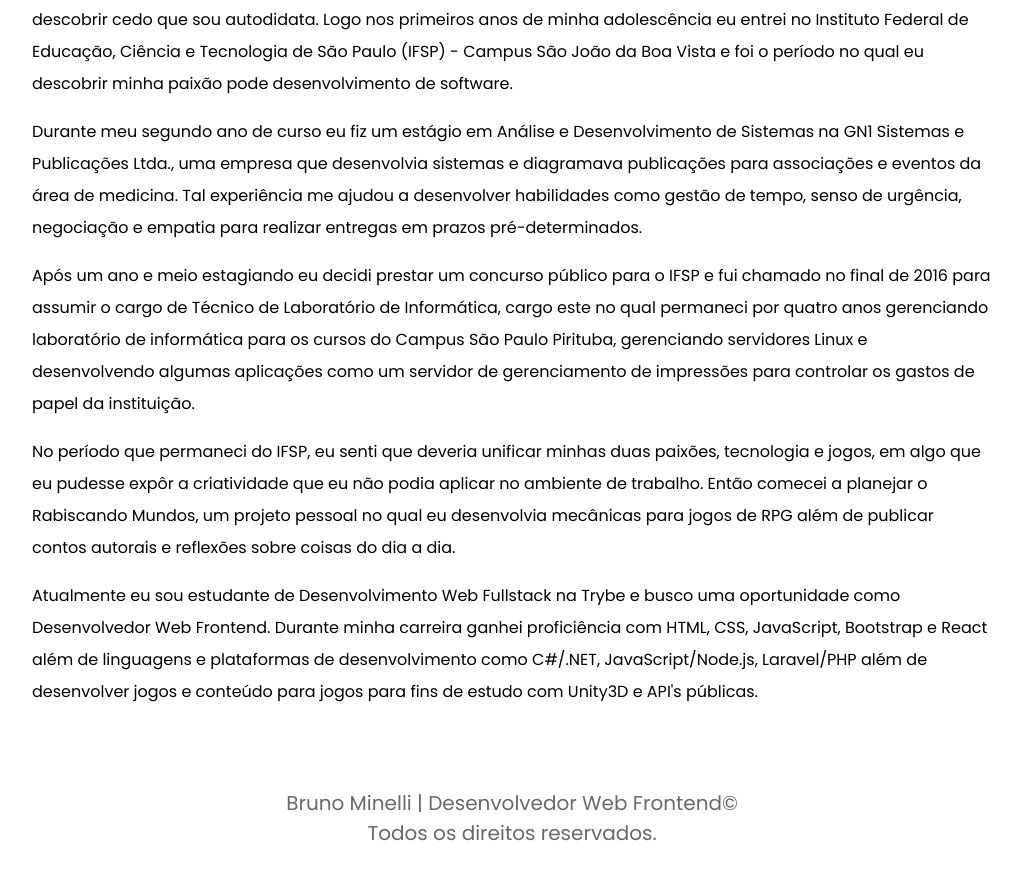
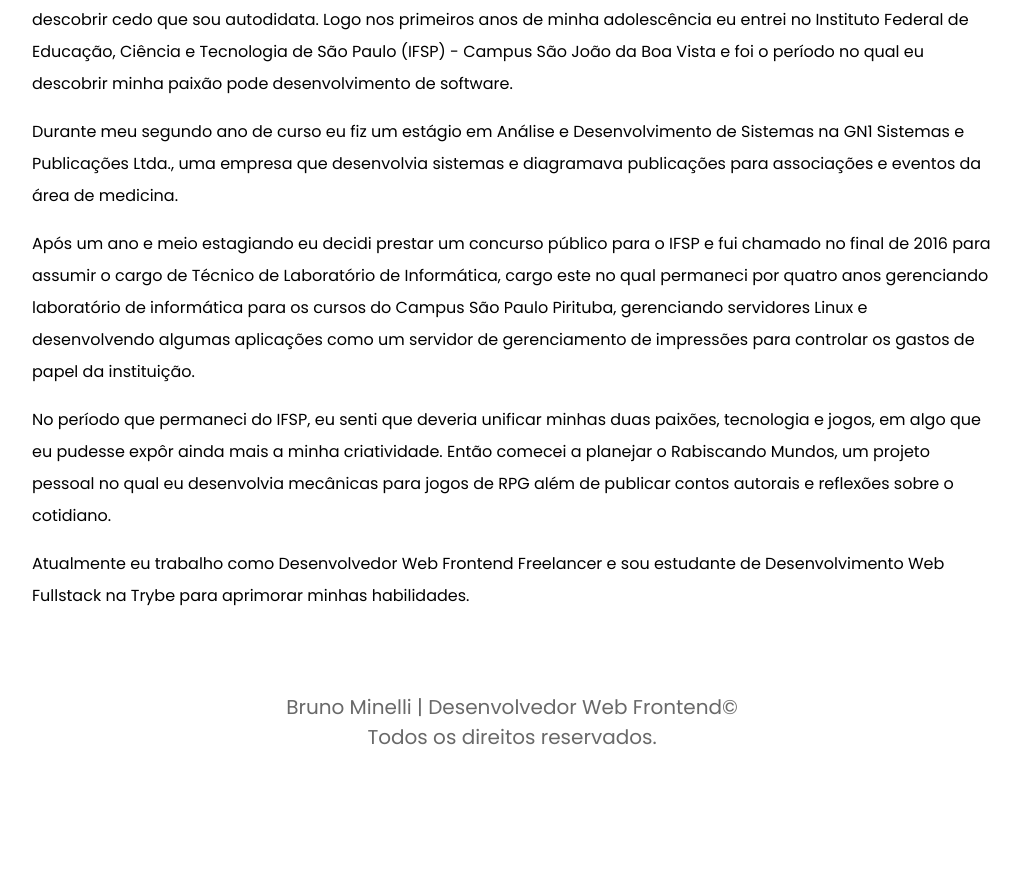
Before and after one commit to obrunominelli/obrunominelli.github.io, a React (Create React App) app: page /about in a window 1280 px wide. Shown: the part 609-1488 px from the top of the page, without its empty margins (128-1149 px from the left). After the commit the page ends 1393 px from the top, so only its background shows below. Built offline with nearby package versions, Linux system fonts and the light colour scheme.

Commit message:
Atualização do conteúdo da página sobre.

```diff
--- a/src/data/about.js
+++ b/src/data/about.js
@@ -1,7 +1,7 @@
 export const about = [
   'Desde a infância eu tenho contato constante com jogos digitais, RPG de mesa e tecnologia e minha curiosidade me fez descobrir cedo que sou autodidata. Logo nos primeiros anos de minha adolescência eu entrei no Instituto Federal de Educação, Ciência e Tecnologia de São Paulo (IFSP) - Campus São João da Boa Vista e foi o período no qual eu descobrir minha paixão pode desenvolvimento de software.',
-  'Durante meu segundo ano de curso eu fiz um estágio em Análise e Desenvolvimento de Sistemas na GN1 Sistemas e Publicações Ltda., uma empresa que desenvolvia sistemas e diagramava publicações para associações e eventos da área de medicina. Tal experiência me ajudou a desenvolver habilidades como gestão de tempo, senso de urgência, negociação e empatia para realizar entregas em prazos pré-determinados.',
+  'Durante meu segundo ano de curso eu fiz um estágio em Análise e Desenvolvimento de Sistemas na GN1 Sistemas e Publicações Ltda., uma empresa que desenvolvia sistemas e diagramava publicações para associações e eventos da área de medicina.',
   'Após um ano e meio estagiando eu decidi prestar um concurso público para o IFSP e fui chamado no final de 2016 para assumir o cargo de Técnico de Laboratório de Informática, cargo este no qual permaneci por quatro anos gerenciando laboratório de informática para os cursos do Campus São Paulo Pirituba, gerenciando servidores Linux e desenvolvendo algumas aplicações como um servidor de gerenciamento de impressões para controlar os gastos de papel da instituição.',
-  'No período que permaneci do IFSP, eu senti que deveria unificar minhas duas paixões, tecnologia e jogos, em algo que eu pudesse expôr a criatividade que eu não podia aplicar no ambiente de trabalho. Então comecei a planejar o Rabiscando Mundos, um projeto pessoal no qual eu desenvolvia mecânicas para jogos de RPG além de publicar contos autorais e reflexões sobre coisas do dia a dia.',
-  "Atualmente eu sou estudante de Desenvolvimento Web Fullstack na Trybe e busco uma oportunidade como Desenvolvedor Web Frontend. Durante minha carreira ganhei proficiência com HTML, CSS, JavaScript, Bootstrap e React além de linguagens e plataformas de desenvolvimento como C#/.NET, JavaScript/Node.js, Laravel/PHP além de desenvolver jogos e conteúdo para jogos para fins de estudo com Unity3D e API's públicas."
-]
+  'No período que permaneci do IFSP, eu senti que deveria unificar minhas duas paixões, tecnologia e jogos, em algo que eu pudesse expôr ainda mais a minha criatividade. Então comecei a planejar o Rabiscando Mundos, um projeto pessoal no qual eu desenvolvia mecânicas para jogos de RPG além de publicar contos autorais e reflexões sobre o cotidiano.',
+  'Atualmente eu trabalho como Desenvolvedor Web Frontend Freelancer e sou estudante de Desenvolvimento Web Fullstack na Trybe para aprimorar minhas habilidades.'
+];
```
